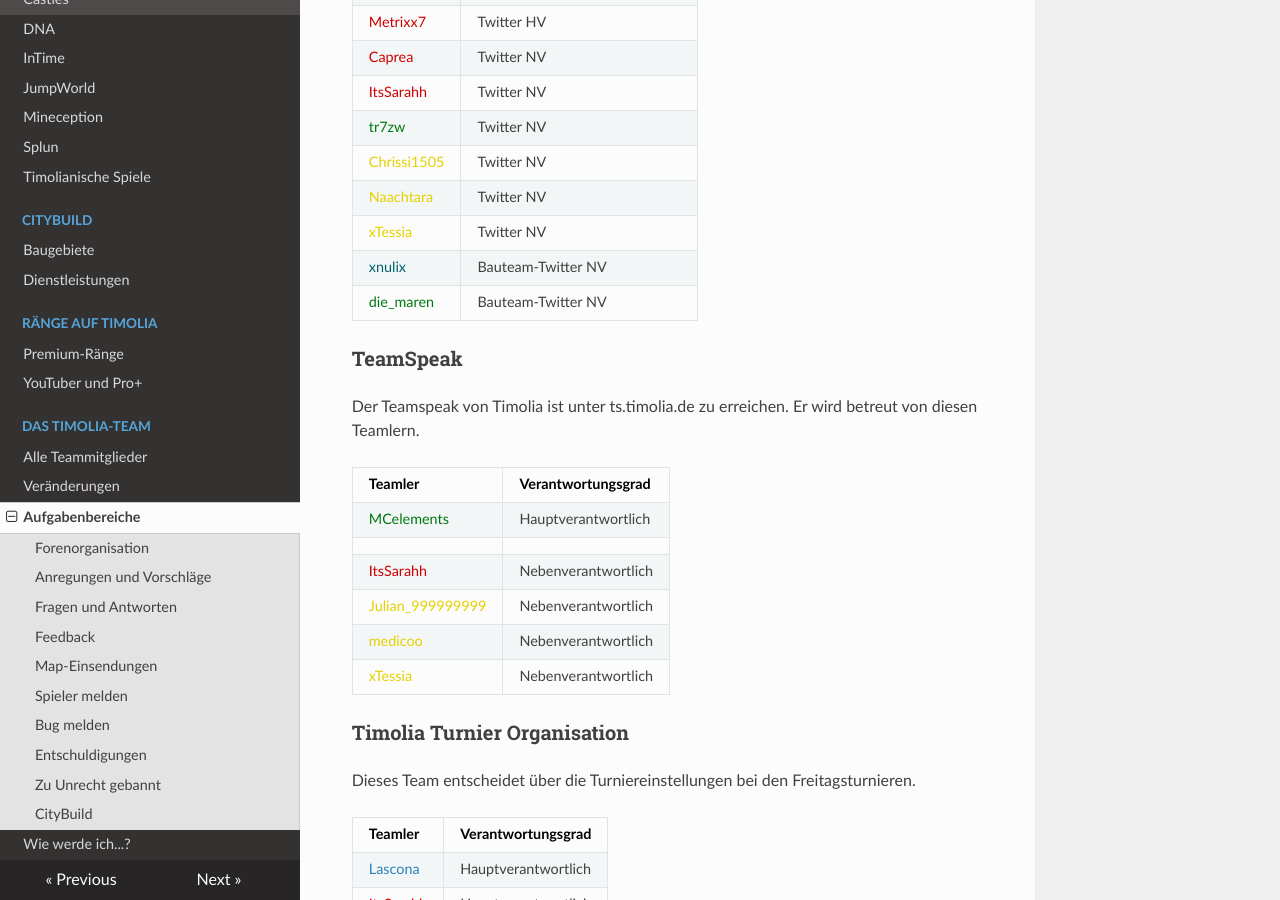
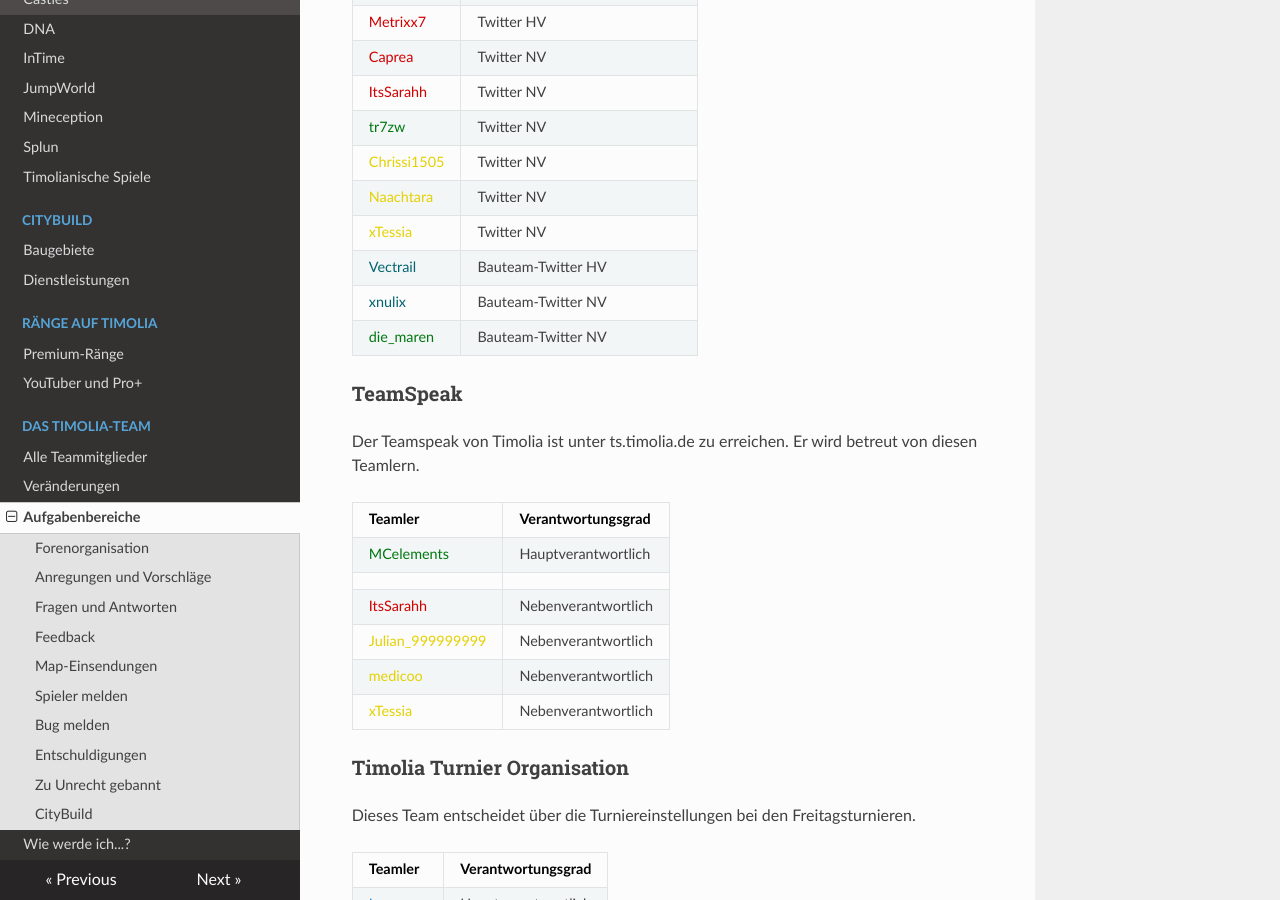
Before and after one commit to TimoliaDE/HowTo, an MkDocs documentation site: the page built from docs/team/responsibilities.md, in a window 1280 px wide and 900 px high, scrolled down 4139 px. Built offline with MkDocs 1.6.1, drawn with Linux system fonts in a browser that asks for light colours; nearby versions of some CDN libraries; old or Windows-style settings are respelled for this version of MkDocs.

Commit message:
Update responsibilities.md

```diff
--- a/docs/team/responsibilities.md
+++ b/docs/team/responsibilities.md
@@ -144,6 +144,7 @@ Für einen ständigen Support und Content auf Twitter und anderen sozialen Medie
 |<span style="color:#E4D100">Chrissi1505</span> | Twitter NV |
 |<span style="color:#E4D100">Naachtara</span> | Twitter NV |
 |<span style="color:#E4D100">xTessia</span> | Twitter NV |
+|<span style="color:#00646F">Vectrail</span> | Bauteam-Twitter HV |
 |<span style="color:#00646F">xnulix</span> | Bauteam-Twitter NV |
 |<span style="color:#007812">die_maren</span> | Bauteam-Twitter NV |
 
```
